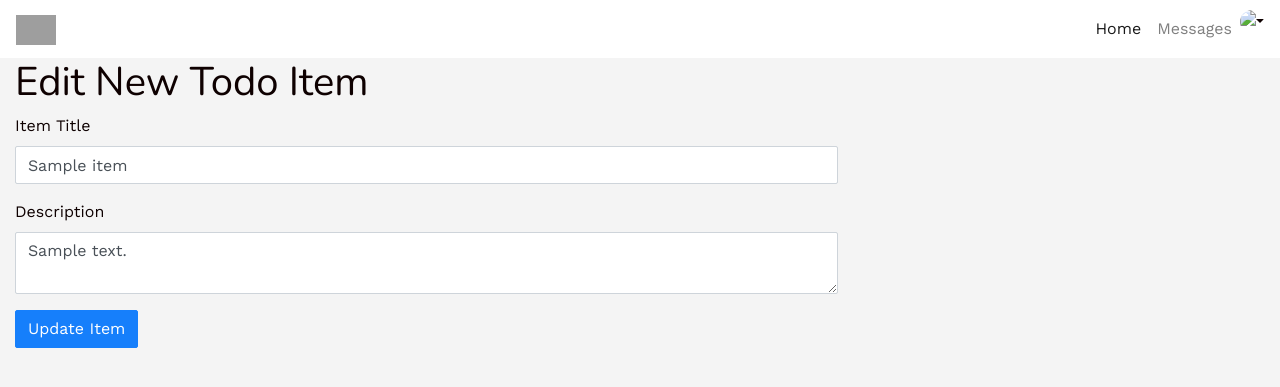
After one commit to KojoSwiss/Hiptime, a Rails app: page /items/1/edit in a window 1280 px wide. The commit adds this page. Shown: the top 387 px of the page. Run offline with Rails 7, Linux system fonts and the light colour scheme; a user stored in the database is signed in; tables that the repository leaves empty hold one stand-in row (values such as "Sample post"); style sheets or scripts are compiled from the project's sources; some libraries are stand-ins or nearby versions; grey boxes are pictures that could not be loaded.

Commit message:
Edit, Update, Destroy

```diff
--- a/app/controllers/items_controller.rb
+++ b/app/controllers/items_controller.rb
@@ -20,6 +20,22 @@ class ItemsController < ApplicationController
     end
   end
 
+  def edit
+  end
+
+  def update
+    if @item.update(item_params)
+      redirect_to item_path(@item)
+    else
+      render 'edit'
+    end
+  end
+
+  def destroy
+    @item.destroy
+    redirect_to root_path
+  end
+
   private
 
   def item_params
--- /dev/null
+++ b/app/views/items/edit.html.erb
@@ -0,0 +1,4 @@
+<div class="col-md-8 col-md-offset-2">
+  <h1>Edit New Todo Item</h1>
+  <%= render 'form' %>
+</div>
--- a/app/views/items/show.html.erb
+++ b/app/views/items/show.html.erb
@@ -1,11 +1,13 @@
 <div class="container">
   <div class="row">
-    <div class="col-md-10 cd-md-offset-1">
+    <div class="col-md-10 col-md-offset-1">
       <h2><%= @item.title %></h2>
       <p><%= @item.description %> </p>
     </div>
     <div class="col-md-4 col-md-offset-4">
       <%= link_to "Back", root_path  %>
+      <%= link_to "Edit", edit_item_path(@item) %>
+      <%= link_to "Delete", item_path(@item), method: :delete, data: {confirm: "Are you sure"}  %>
     </div>
   </div>
 </div>
```
